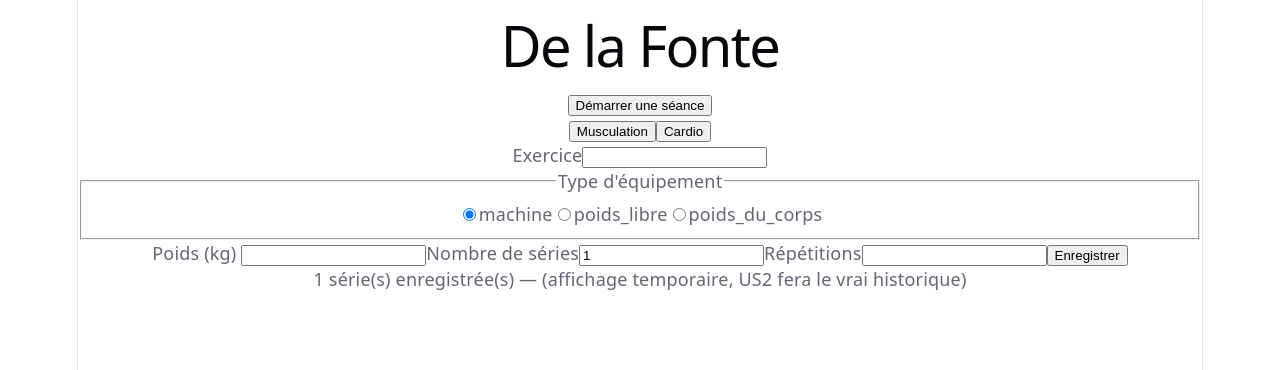
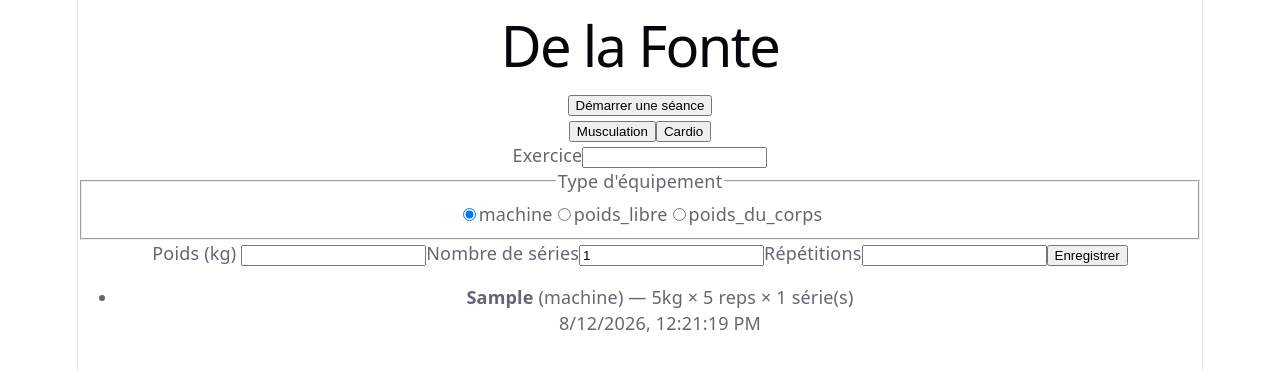
Before and after one commit to ChloeAlberge/de-la-fonte, a React (Vite) app: page / in a window 1280 px wide. Both pictures are taken after typing "Sample", "5", "5" into the empty fields and a click on the button "Enregistrer". Shown: the top 370 px of the page. Built offline with nearby package versions, Linux system fonts and the light colour scheme.

Commit message:
feat: affichage de l'historique des séries (#8)

```diff
--- a/src/App.tsx
+++ b/src/App.tsx
@@ -2,21 +2,22 @@ import { useState } from 'react';
 import { SeriesForm } from './components/SeriesForm';
 import { CardioForm } from './components/CardioForm';
 import { ActiveSessionBar } from './components/ActiveSessionBar';
+import { SeriesList } from './components/SeriesList';
 import { getAllSeries } from './storage/seriesStorage';
 import './App.css';
 
 function App() {
-  const [seriesCount, setSeriesCount] = useState(() => getAllSeries().length);
+  const [allSeries, setAllSeries] = useState(() => getAllSeries());
   const [entryType, setEntryType] = useState<'strength' | 'cardio'>('strength');
 
-  function refreshCount() {
-    setSeriesCount(getAllSeries().length);
+  function refreshSeries() {
+    setAllSeries(getAllSeries());
   }
 
   return (
     <>
       <h1>De la Fonte</h1>
-      <ActiveSessionBar onSessionChange={refreshCount} />
+      <ActiveSessionBar onSessionChange={refreshSeries} />
 
       <div>
         <button onClick={() => setEntryType('strength')}>Musculation</button>
@@ -24,12 +25,12 @@ function App() {
       </div>
 
       {entryType === 'strength' ? (
-        <SeriesForm onSeriesAdded={refreshCount} />
+        <SeriesForm onSeriesAdded={refreshSeries} />
       ) : (
-        <CardioForm onSeriesAdded={refreshCount} />
+        <CardioForm onSeriesAdded={refreshSeries} />
       )}
 
-      <p>{seriesCount} série(s) enregistrée(s) — (affichage temporaire, US2 fera le vrai historique)</p>
+      <SeriesList series={allSeries} />
     </>
   );
 }
--- /dev/null
+++ b/src/components/SeriesList.tsx
@@ -0,0 +1,51 @@
+import type { Series } from '../models/series';
+
+interface SeriesListProps {
+  series: Series[];
+}
+
+export function SeriesList({ series }: SeriesListProps) {
+  const sortedSeries = [...series].sort(
+    (a, b) => new Date(b.performedAt).getTime() - new Date(a.performedAt).getTime()
+  );
+
+  if (sortedSeries.length === 0) {
+    return <p>Aucune série enregistrée pour l'instant.</p>;
+  }
+
+  return (
+    <ul>
+      {sortedSeries.map((entry) => (
+        <li key={entry.id}>
+          <SeriesListItem entry={entry} />
+        </li>
+      ))}
+    </ul>
+  );
+}
+
+function SeriesListItem({ entry }: { entry: Series }) {
+  const date = new Date(entry.performedAt).toLocaleString();
+
+  if (entry.kind === 'strength') {
+    return (
+      <span>
+        <strong>{entry.exerciseName}</strong> ({entry.equipmentType}) —{' '}
+        {entry.weightKg !== null ? `${entry.weightKg}kg` : 'poids du corps'}
+        {entry.reps !== null && ` × ${entry.reps} reps`} × {entry.setsCount} série(s)
+        <br />
+        {date}
+      </span>
+    );
+  }
+
+  return (
+    <span>
+      <strong>{entry.exerciseName}</strong> (cardio) —{' '}
+      {entry.durationMin} min
+      {entry.distanceKm !== null && `, ${entry.distanceKm}km`}
+      <br />
+      {date}
+    </span>
+  );
+}
```
